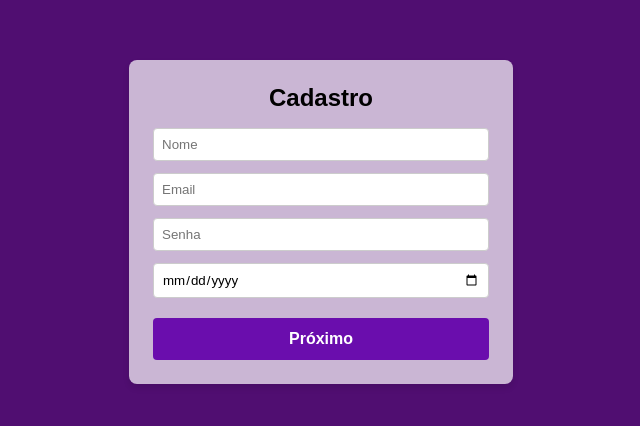
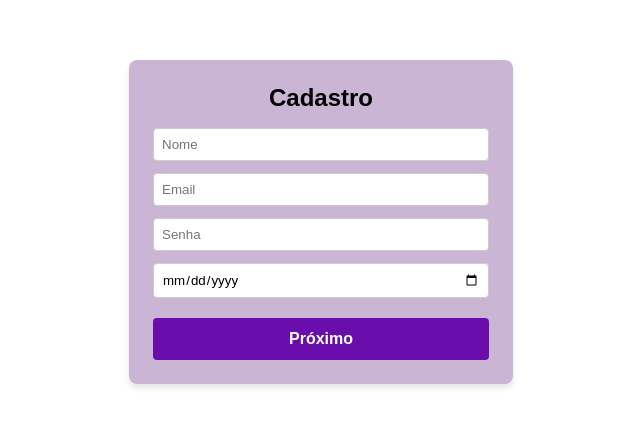
Before and after one commit to AndreHVentura/Cloud.io, a React (Create React App) app in the folder front/: page /cadastro in a window 1280 px wide. Shown: the part 178-604 px from the top of the page, without its empty margins (319-959 px from the left). Built offline with nearby package versions, Linux system fonts and the light colour scheme.

Commit message:
Removendo parte do GlobalStyles

```diff
--- a/front/src/styles/GlobalStyles.ts
+++ b/front/src/styles/GlobalStyles.ts
@@ -9,15 +9,6 @@ const GlobalStyle = createGlobalStyle`
     padding: 0;
     box-sizing: border-box;
     font-family: Arial, sans-serif;
-  }
-
-  html, body {
-    width: 100%;
-    min-height: 100vh;
-    background-color: #500e71;
-    display: flex;
-    justify-content: center;
-    align-items: center;
   }
 `;
 
```
